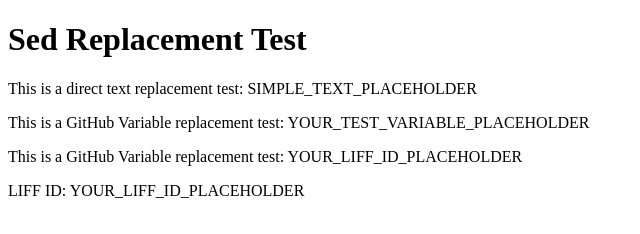
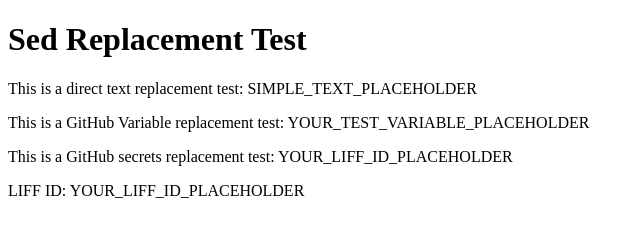
Before and after one commit to hionnu/my-liff-app-test, a plain HTML site: page index.html in a window 1280 px wide. Shown: the full height of the page, 0-640 px from the left. Drawn offline with Linux system fonts and the light colour scheme.

Commit message:
Update index.html

```diff
--- a/index.html
+++ b/index.html
@@ -9,7 +9,7 @@
     <h1>Sed Replacement Test</h1>
     <p>This is a direct text replacement test: <span id="directText">SIMPLE_TEXT_PLACEHOLDER</span></p>
     <p>This is a GitHub Variable replacement test: <span id="variableText">YOUR_TEST_VARIABLE_PLACEHOLDER</span></p>
-    <p>This is a GitHub Variable replacement test: <span id="variableText">YOUR_LIFF_ID_PLACEHOLDER</span></p>
+    <p>This is a GitHub secrets replacement test: <span id="secretsText">YOUR_LIFF_ID_PLACEHOLDER</span></p>
     <script>
         // LIFF IDのプレースホルダーを追加
         const liffId = 'YOUR_LIFF_ID_PLACEHOLDER';
```
